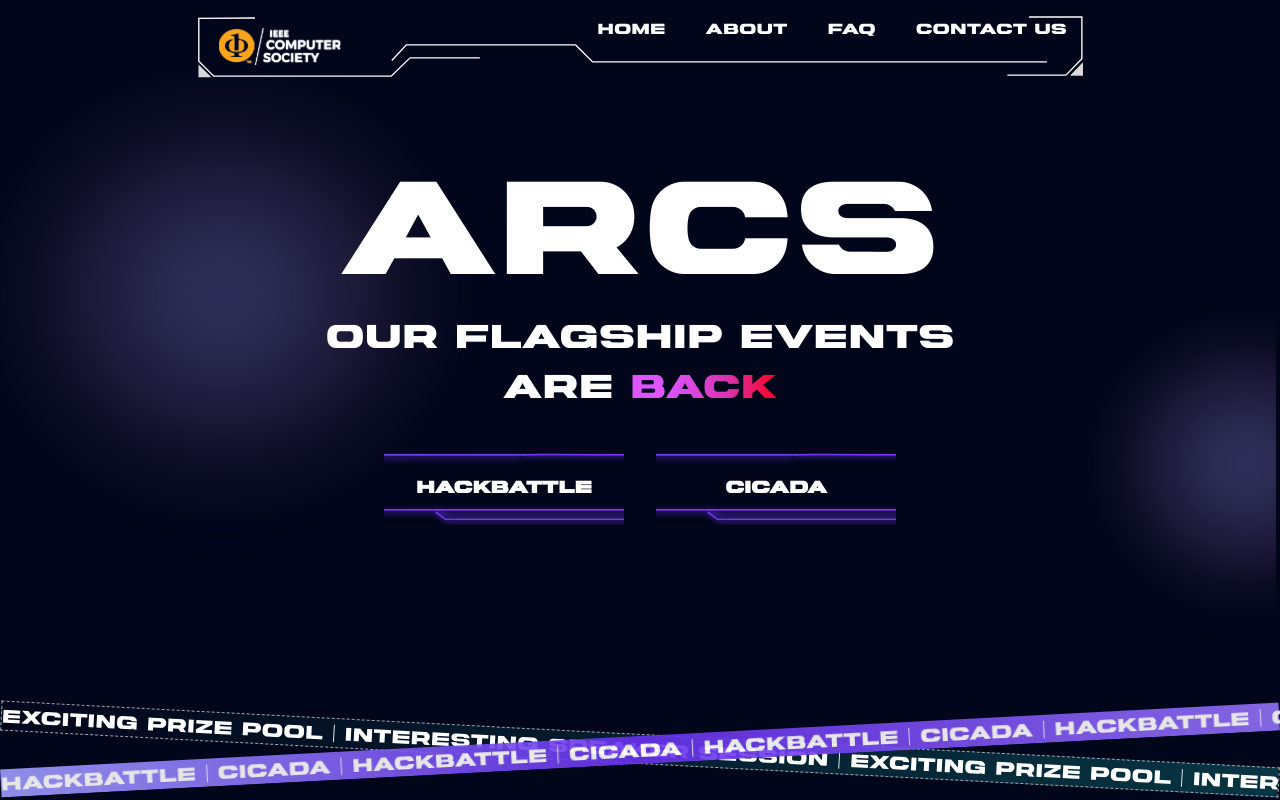
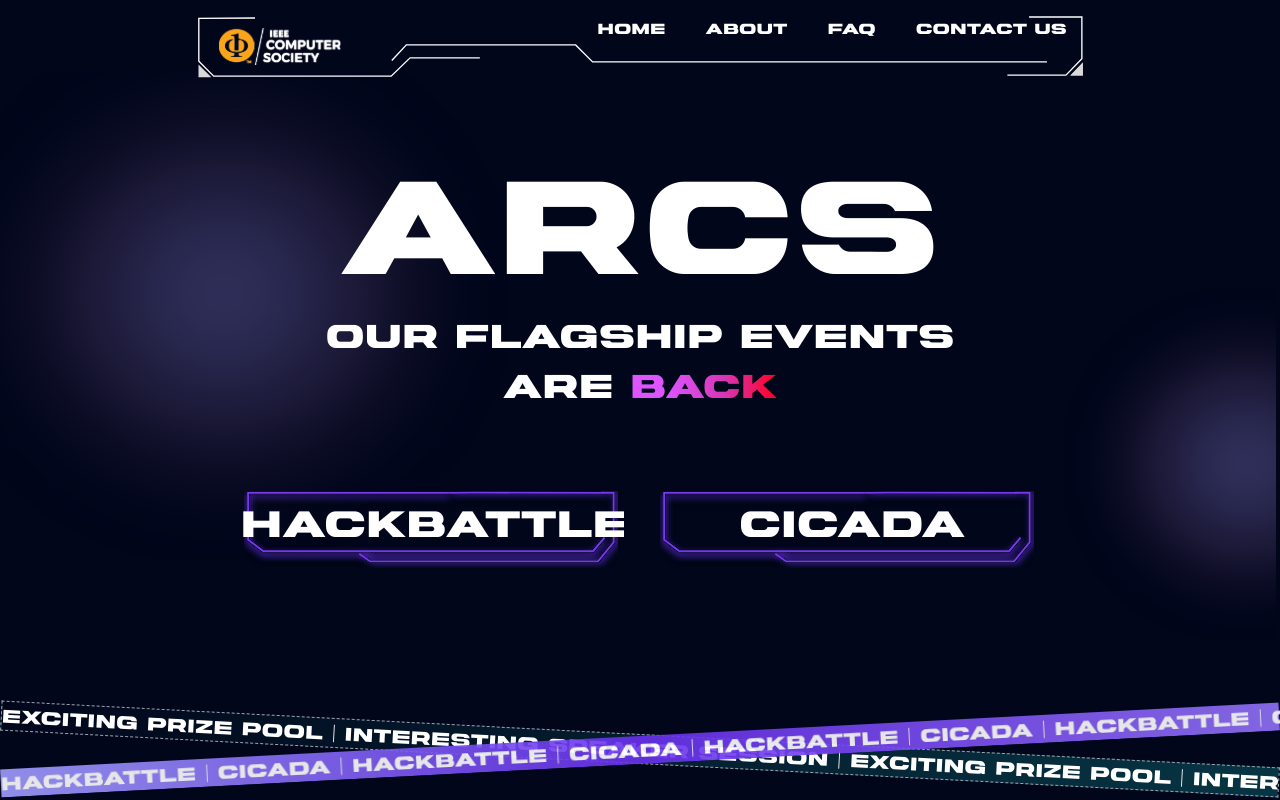
Before and after one commit to IEEECS-VIT/arcs24-frontend, a React (Vite) app: page / in a window 1280 px wide. Shown: the top 800 px of the page. Built offline with nearby package versions, Linux system fonts and the light colour scheme; grey boxes are pictures that could not be loaded.

Commit message:
add glow on hover to buttons

```diff
--- a/src/Components/LandingPage.jsx
+++ b/src/Components/LandingPage.jsx
@@ -44,14 +44,25 @@ function LandingPage() {
       </div>
       <div className="relative z-20 lg:flex justify-center items-center mx-5 gap-x-8 lg:mt-10 mt-14 lg:mx-96">
 
-  <div style={{ backgroundImage: "url('./Group 135.svg')" }} className="w-[25vw] h-[10vh] bg-cover bg-center flex items-center justify-center">
-  <p className="text-white text-lg font-bold font-rugen text-[4vh] ">HACKBATTLE</p>
-</div>
+      <button
+    className="flex items-center justify-center no-underline text-white font-normal uppercase transition-all duration-200 ease-in-out"
+  >
+    <svg className="h-[20vh] w-[30vw]"   preserveAspectRatio="xMidYMid meet">
+      <image href="./Group 135.svg" width="100%" height="100%" className="glow-on-hover"/>
+      <text x="50%" y="50%" dx="4" dy="-3" dominantBaseline="middle" textAnchor="middle" fill="white" className="font-rugen text-[5vh]">HACKBATTLE</text>
+    </svg>
+  </button>
 
 
-<button style={{ backgroundImage: "url('./Group 135.svg')" }} className="w-[25vw] h-[10vh] bg-cover bg-center flex items-center justify-center no-underline text-white/80 bg-[#01061B] font-normal uppercase transition-all duration-200 ease-in-out">
-  <p className="text-white text-lg font-bold font-rugen text-[4vh] ">CICADA</p>
-</button>
+<button
+    className="flex items-center justify-center no-underline font-normal uppercase transition-all duration-200 ease-in-out"
+  >
+    <svg className=" h-[20vh] w-[30vw]"   preserveAspectRatio="xMidYMid meet">
+      <image href="./Group 135.svg" width="100%" height="100%" className="glow-on-hover"/>
+      <text x="50%" y="50%" dx="4" dy="-3" dominantBaseline="middle" textAnchor="middle" fill="white" className="font-rugen text-[5vh]">CICADA</text>
+    </svg>
+  </button>
+
 </div>
 
       <div className="absolute bottom-9 z-20  w-full rotate-3 border border-dashed border-gray-400 bg-gradient-to-r from-[#01061B] via-100% to-[#073543]">
--- a/src/Components/Part2.jsx
+++ b/src/Components/Part2.jsx
@@ -14,11 +14,16 @@ export default function Part2() {
           <span className='t1 text-blurple'>Price: </span>Rs 200 Only
         </p>
       </div>
-      <img
-        className='img5 mt-[2vw] ml-[7.5vw] mb-[10vh] w-[85.182291666666668vw] h-[16.321112515802781vh] lg:h-[6.826801517067004vh] lg:mt-[9.578002528445005vh] lg:ml-[10.067708333333334vw] lg:w-[35.807291666666664vw] '
-        src="ssss.svg"
-        alt=''
-      />
+
+      <button
+    className="flex items-center justify-center no-underline font-normal uppercase transition-all duration-200 ease-in-out"
+  >
+    <svg className="img5 mt-[2vw] ml-[7.5vw] mb-[10vh] w-[85.182291666666668vw] h-[16.321112515802781vh] lg:h-[6.826801517067004vh] lg:mt-[9.578002528445005vh] lg:ml-[10.067708333333334vw] lg:w-[35.807291666666664vw]
+        "   preserveAspectRatio="xMidYMid meet">
+      <image href="./reg.svg" width="100%" height="100%" className="glow-on-hover"/>
+      <text x="50%" y="50%" dx="4" dy="-3" dominantBaseline="middle" textAnchor="middle" fill="white" className="font-rugen text-[3vh]">Register Now</text>
+    </svg>
+  </button>
     </div>
   );
 }
--- a/src/Components/Part5.jsx
+++ b/src/Components/Part5.jsx
@@ -14,11 +14,18 @@ export default function Part5() {
           <span className='t1 text-blurple'>Price: </span>Rs 200 Only
         </p>
       </div>
-      <img
-        className='img5 mt-[2vw] ml-[7.5vw] mb-[4vh] w-[85.182291666666668vw] h-[16.321112515802781vh] lg:mb-[8vh] lg:h-[6.826801517067004vh] lg:mt-[9.578002528445005vh] lg:ml-[10.067708333333334vw] lg:w-[35.807291666666664vw] order-2 lg:order-1'
-        src="ssss.svg"
-        alt=''
-      />
+
+
+<button
+    className="flex items-center justify-center no-underline font-normal uppercase"
+  >
+    <svg className="mt-[2vw] ml-[7.5vw] mb-[4vh] w-[85.182291666666668vw] h-[16.321112515802781vh] lg:mb-[8vh] lg:h-[6.826801517067004vh] lg:mt-[9.578002528445005vh] lg:ml-[10.067708333333334vw] lg:w-[35.807291666666664vw] order-2 lg:order-1
+        "   preserveAspectRatio="xMidYMid meet">
+      <image href="./reg.svg" width="100%" height="100%" className="glow-on-hover"/>
+      <text x="50%" y="50%" dx="4" dy="-3" dominantBaseline="middle" textAnchor="middle" fill="white" className="font-rugen text-[3vh]">Register Now</text>
+    </svg>
+  </button>
+
     </div>
   );
 }
--- a/src/index.css
+++ b/src/index.css
@@ -29,13 +29,8 @@
 
 }
 
-.landing-button {
-  text-decoration: none;
-  color: rgba(255, 255, 255, 0.8);
-  background: [#01061B];
-  font-weight: normal;
-  text-transform: uppercase;
-  transition: all 0.2s ease-in-out;
+.glow-on-hover:hover {
+  filter: drop-shadow(0 0 4px rgba(255, 255, 255, 0.6));
 }
 
 @layer base {
```
Also changed, not shown: public/reg.svg (added).
